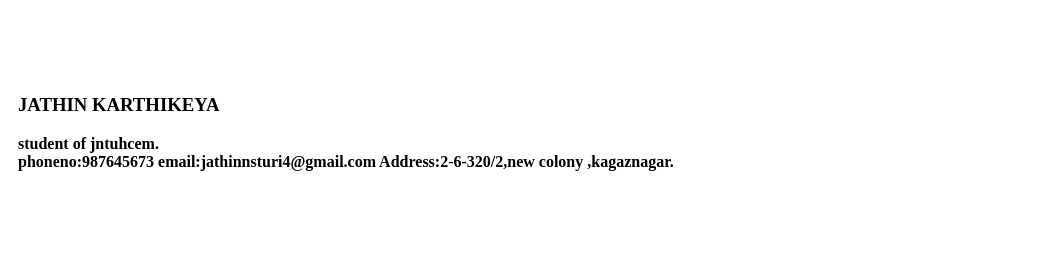
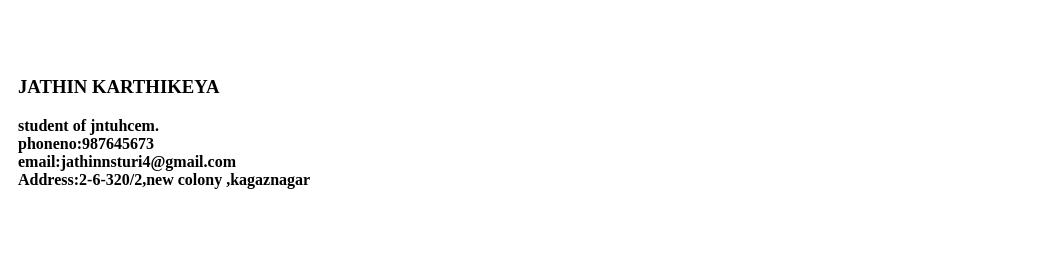
Before and after one commit to jathinkarthikeya/resume, a plain HTML site: page index.html in a window 1280 px wide. Shown: the top 270 px of the page, 233-1280 px from the left. Drawn offline with Linux system fonts and the light colour scheme.

Commit message:
Update index.html

```diff
--- a/index.html
+++ b/index.html
@@ -8,9 +8,9 @@
             <tr>
               <td><img src="https://media-exp1.licdn.com/dms/image/C4D03AQHsWFccm8OSCA/profile-displayphoto-shrink_800_800/0/1639024779055?e=2147483647&v=beta&t=_7v4HixWkVZ7zbLmBXT9uwZVXq3dRsweqNAKQrCEt5o" alt= nothing style="width:200px;height:200px"><br></td>
               <td ><h3>JATHIN KARTHIKEYA</h3><p><b>student of jntuhcem.<br>
-                phoneno:987645673
-                email:jathinnsturi4@gmail.com
-                Address:2-6-320/2,new colony ,kagaznagar.
+                phoneno:987645673<br>
+                email:jathinnsturi4@gmail.com<br>
+                Address:2-6-320/2,new colony ,kagaznagar<br>
               </P></td>
             </tr>
             </table>
```
